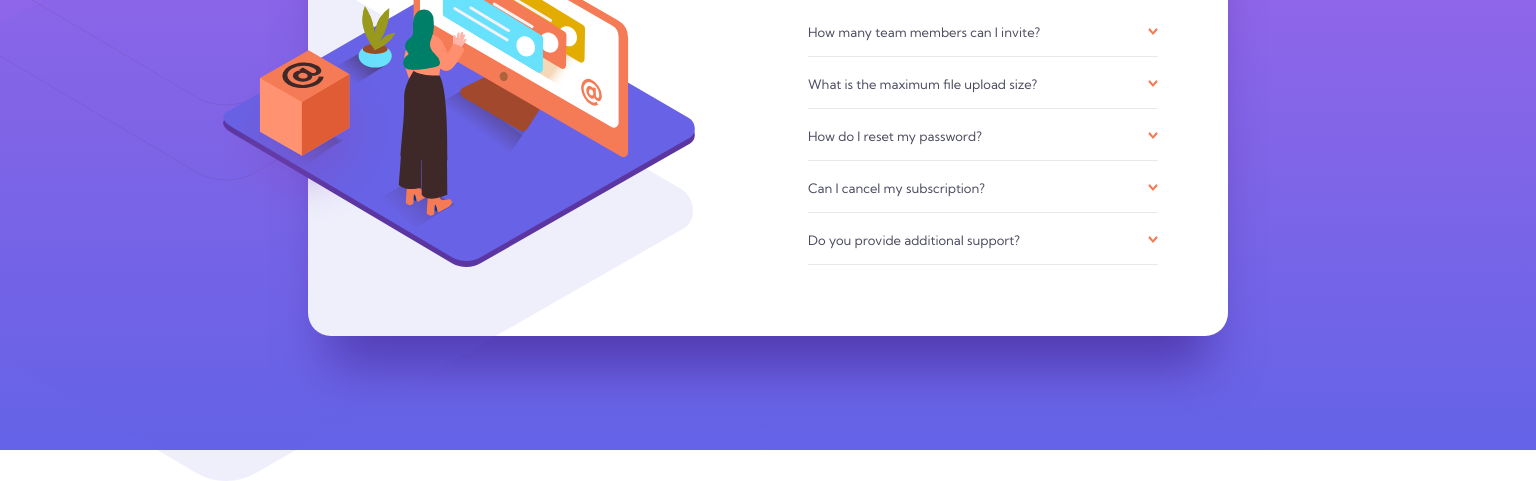
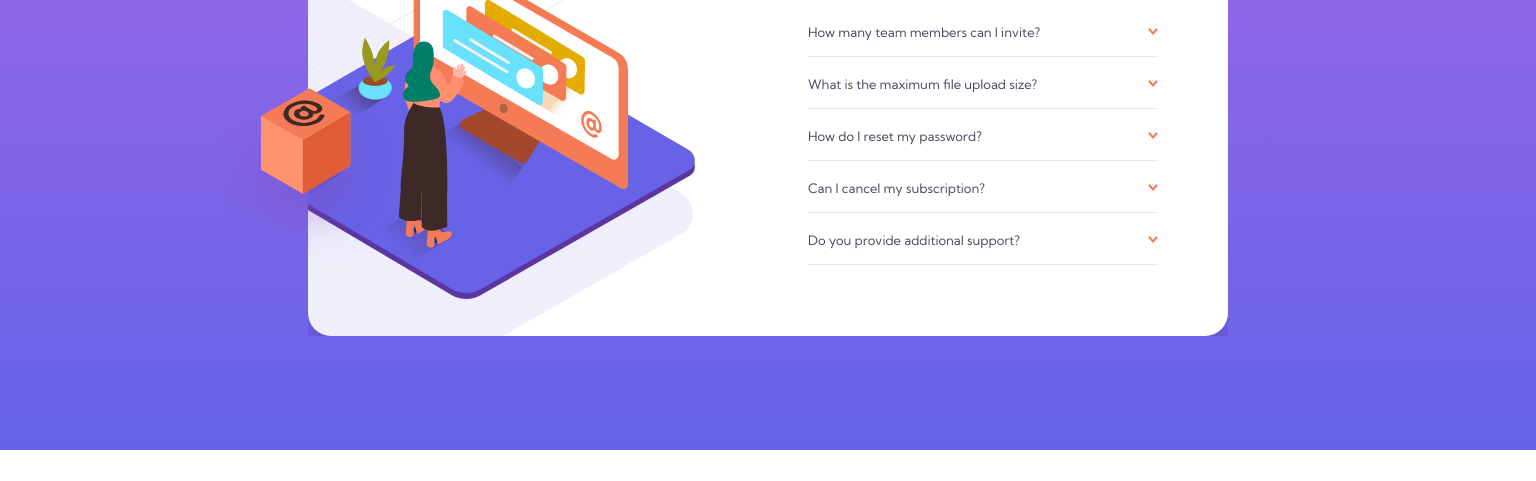
Before and after one commit to KatrinaZuus/faq-accordion-card-main, a plain HTML site: page index.html in a window 1536 px wide. Shown: the part 350-831 px from the top of the page. After the commit the page ends 800 px from the top, so only its background shows below. Drawn offline with Linux system fonts and the light colour scheme.

Commit message:
ovrflow davamate

```diff
--- a/index.html
+++ b/index.html
@@ -9,8 +9,9 @@
 </head>
 
 <body>
-    <div class="container">
-        <section class="img">
+    <div class="main">
+        <div class="container">
+        <div class="img">
             <div class="mobile">
                 <img class="women" src="./images/illustration-woman-online-mobile.svg" alt="mobile-illustration">
                 <img class="shadow" src="./images/bg-pattern-mobile.svg" alt="mobile-bg">
@@ -19,10 +20,9 @@
             <div class="desktop">
                 <img class="desktop-shadow" src="./images/bg-pattern-desktop.svg" alt="desktop-bg">
                 <img class="desktop-women" src="./images/illustration-woman-online-desktop.svg" alt="desktop-illustration">
-                <img class="desktop-illustration" src="./images/illustration-box-desktop.svg" alt="desktop-illustration-box">
+                <!-- <img class="desktop-illustration" src="./images/illustration-box-desktop.svg" alt="desktop-illustration-box"> -->
+            </div>
 
-        </div>
-        </section>
 
         <section class="faq">
             <h1>faq</h1>
@@ -63,6 +63,9 @@
 
         </section>
     </div>
+    </div>
+    <img class="desktop-illustration" src="./images/illustration-box-desktop.svg" alt="desktop-illustration-box">
+</div>
 </body>
 
 <script src="./script.js"></script>
--- a/style.css
+++ b/style.css
@@ -6,7 +6,7 @@
     font-family: Kumbh Sans, sans-serif;
 }
 
-.container {
+.main {
     position: relative;
     display: flex;
     flex-direction: column;
@@ -107,10 +107,15 @@ flex-direction: row;
     margin: 16px 0 19px;
   }
 
+  .desktop-illustration {
+    display: none;
+  }
+
 
   @media screen and (min-width: 1440px){
     .desktop {
         display: flex;
+
     }
 
     .mobile {
@@ -119,9 +124,23 @@ flex-direction: row;
 
     .img {
         position: relative;
+
     }
 
+    .desktop-illustration {
+        display: block;
+        position: absolute;
+        margin-left: -925px;
+        margin-top: 300px;
+        overflow: visible;
+    }
+
+
     .container {
+        overflow: hidden;
+    }
+
+    .main {
         flex-direction: row;
     }
 
@@ -133,7 +152,7 @@ flex-direction: row;
 
     .desktop-shadow {
         position: absolute;
-        margin-top: -492px;
+        margin-top: -180px;
         height: auto;
         width: auto;
         margin-left: -580px;
@@ -143,14 +162,9 @@ flex-direction: row;
         position: absolute;
         margin: 70px 0 80px;
         margin-left: -85px;
-        margin-top: -120px;
+        margin-top: 220px;
     }
 
-    .desktop-illustration {
-        position: absolute;
-        margin-left: -99px;
-        margin-top: 20px;
-    }
 
     .q-a, .line {
         margin-left: 475px;
```
